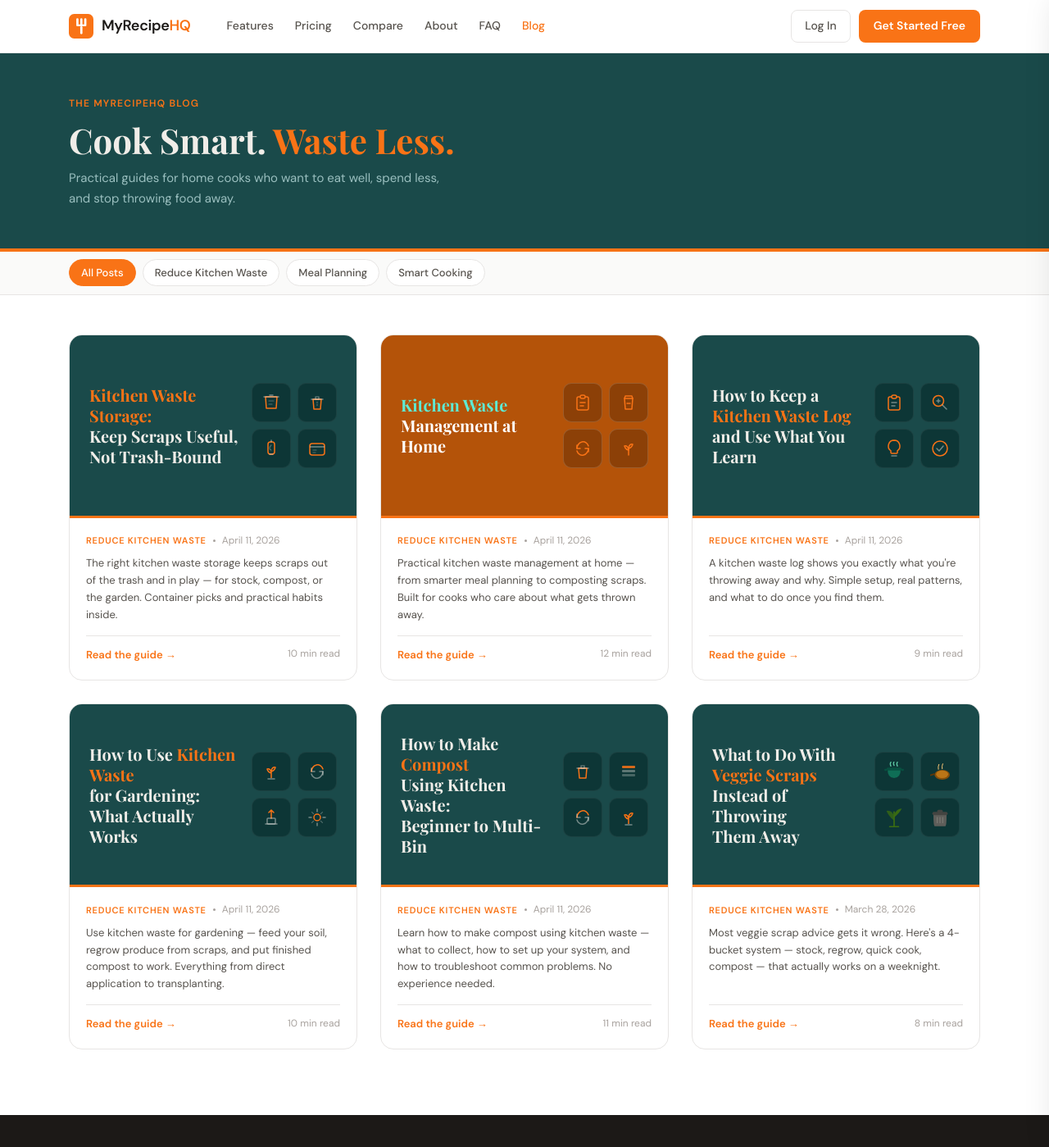
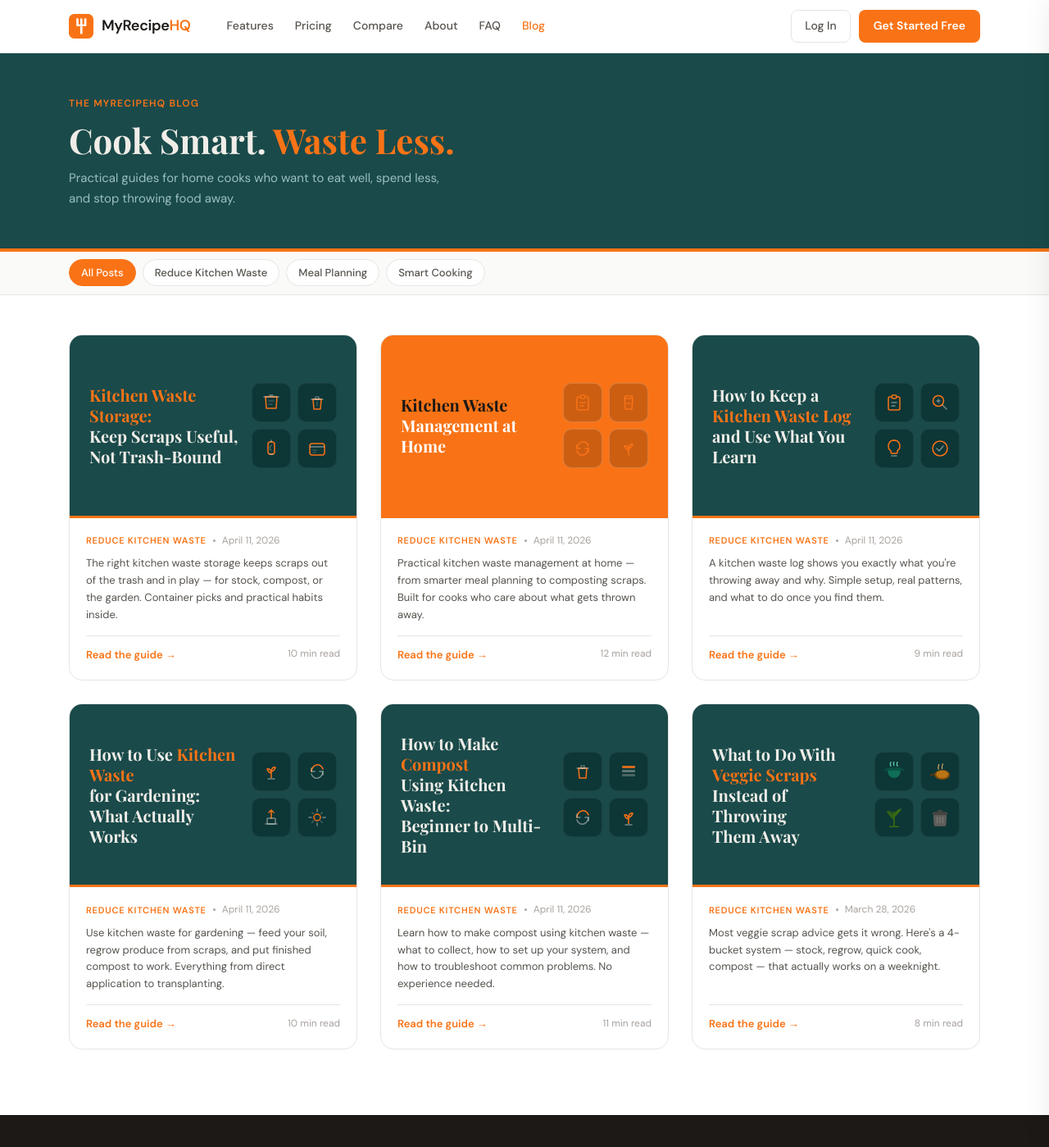
Before and after one commit to bgerlach463/recipehq-site, a Jekyll site: the page built from blog/index.html, in a window 1280 px wide and 1400 px high. Shown: the whole window at 82% size. Built offline with Jekyll 4.4.1, drawn with Linux system fonts in a browser that asks for light colours.

Commit message:
Pillar: charcoal Kitchen Waste highlight on orange
Keep the orange pillar background (stands out in the grid) but swap
the teal highlight to charcoal. Charcoal on orange gives ~8:1 contrast
and reads as deliberate typography, where teal was muddy.

Co-Authored-By: Claude Opus 4.6 (1M context) <noreply@anthropic.com>

```diff
--- a/_posts/2026-04-11-kitchen-waste-management-home.html
+++ b/_posts/2026-04-11-kitchen-waste-management-home.html
@@ -52,7 +52,7 @@ head_extra: |
     .hero::after { content: ''; position: absolute; right: 80px; bottom: -80px; width: 200px; height: 200px; border-radius: 50%; background: rgba(255,255,255,0.04); }
     .hero-label { font-size: 0.75rem; font-weight: 600; letter-spacing: 0.08em; text-transform: uppercase; opacity: 0.8; margin-bottom: 0.75rem; }
     .hero h1 { font-family: 'Playfair Display', serif; font-size: 2.25rem; font-weight: 700; line-height: 1.2; max-width: 640px; margin-bottom: 1rem; }
-    .hero h1 .hl-teal { color: var(--teal); }
+    .hero h1 .hl-teal { color: #1C1917; }
     .hero p { font-size: 1.05rem; opacity: 0.9; max-width: 580px; line-height: 1.6; margin-bottom: 1.5rem; }
     .hero-pills { display: flex; gap: 0.5rem; flex-wrap: wrap; }
     .hero-pill { background: rgba(255,255,255,0.18); border: 1px solid rgba(255,255,255,0.3); color: white; padding: 0.3rem 0.85rem; border-radius: 100px; font-size: 0.8rem; font-weight: 500; }
--- a/css/blog.css
+++ b/css/blog.css
@@ -57,11 +57,11 @@
   display: flex;
   flex-shrink: 0; overflow: hidden;
 }
-.card-hero.pillar { background: #B45309; }
+.card-hero.pillar { background: var(--orange); }
 .card-hero.pillar .card-hero-title { color: #fff; }
-.card-hero.pillar .card-hero-title .hl { color: #FED7AA; }
-.card-hero.pillar .card-hero-title .hl-teal { color: #5EEAD4; }
-.card-hero.pillar .icon-mini { background: rgba(0,0,0,0.22); border-color: rgba(255,255,255,0.15); }
+.card-hero.pillar .card-hero-title .hl { color: #fff7ed; }
+.card-hero.pillar .card-hero-title .hl-teal { color: var(--charcoal); }
+.card-hero.pillar .icon-mini { background: rgba(0,0,0,0.18); border-color: rgba(255,255,255,0.2); }
 .card-hero-content {
   display: flex; align-items: center;
   justify-content: space-between; gap: 16px;
```
